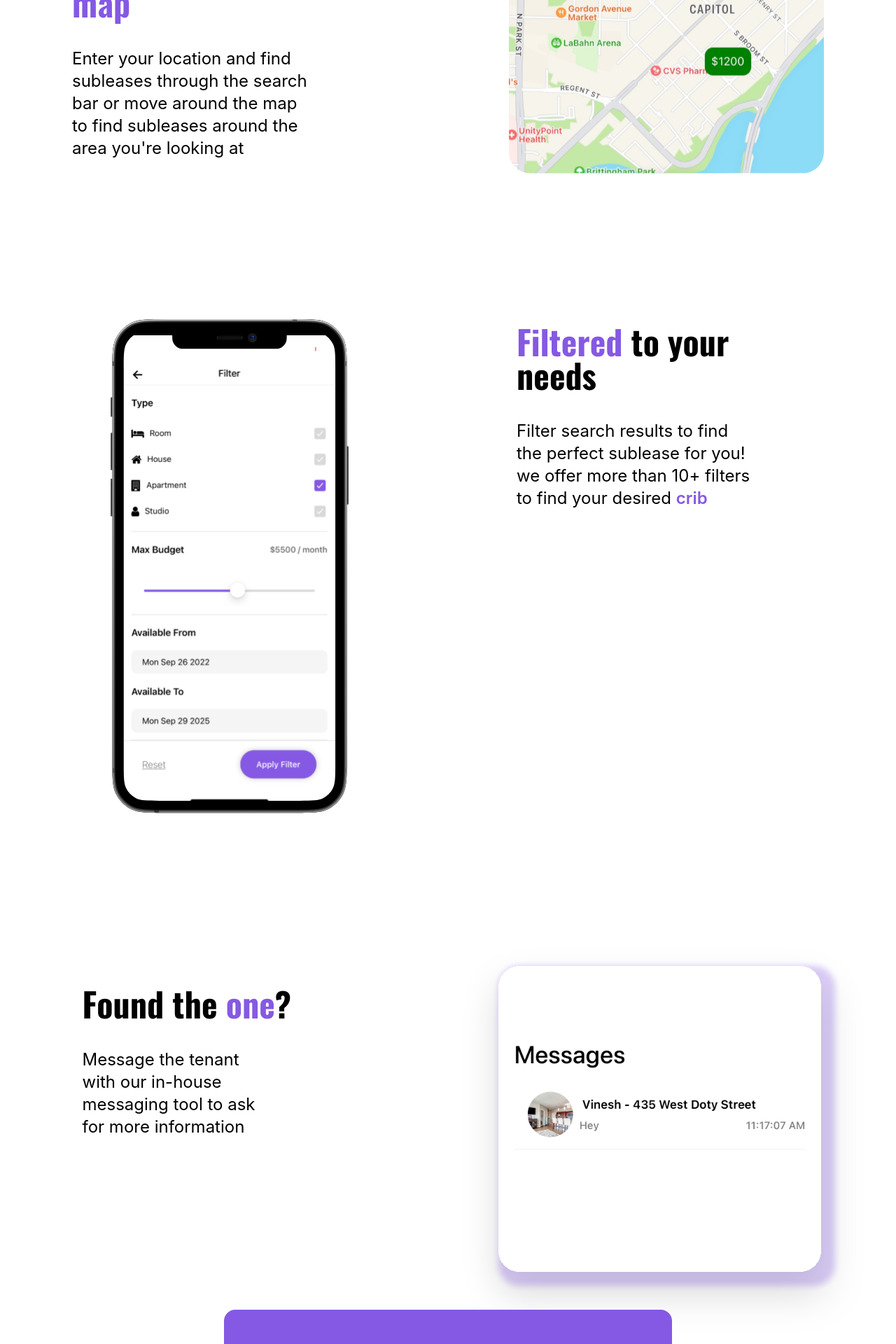
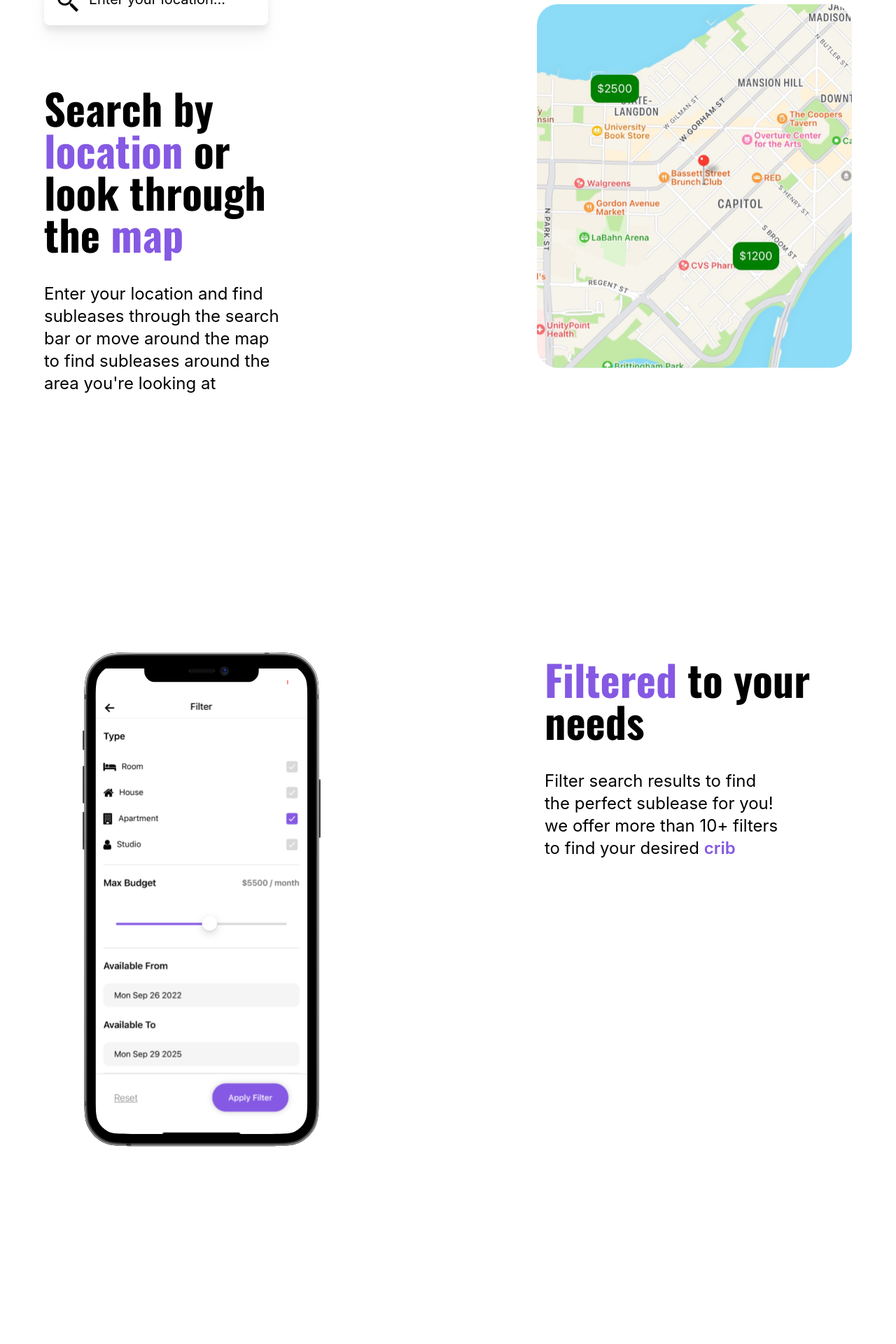
Before and after one commit to Crib-Sublease-Made-Easy/crib-web-development, a React (Create React App) app: page / in a window 1280 px wide. Shown: the part 2140-4060 px from the top of the page at 70% size. Built offline with nearby package versions, Linux system fonts and the light colour scheme.

Commit message:
Integrated updated pages from the other branch

```diff
--- a/src/pages/Filter.js
+++ b/src/pages/Filter.js
@@ -2,12 +2,12 @@ import filter from '../assets/filterScreen.svg';
 
 function FilterScreen() {
   return (
-    <div className='bg-white flex flex-col md:flex-row gap-x-60 justify-center content-center mt-40 p-6'>
+    <div className='bg-white flex flex-col md:flex-row gap-x-80 justify-center content-center mt-80 p-6'>
       <img alt='filterpic' className='' src={filter}>
       </img>
       <div className='w-96 pt-2'>
         <h1 className='border-box w-90 text-left'>
-          <p className='font-oswald font-bold text-5xl'> <span className='text-[#8559E3]'> Filtered</span> to your needs</p>
+          <p className='font-oswald font-bold text-6xl'> <span className='text-[#8559E3]'> Filtered</span> to your needs</p>
         </h1>
         <p className='font-roboto p-0 lg:pt-10 lg:pr-10 text-left text-2xl text-soft'>
           Filter search results to find the perfect sublease for you! we offer more than 10+ filters to find your desired <div className='inline text-[#8559E3] font-semibold'>crib</div>
--- a/src/pages/Map.js
+++ b/src/pages/Map.js
@@ -3,7 +3,7 @@ import search from '../assets/search-48.png'
 
 function MapScreen() {
   return (
-    <div className='bg-white flex flex-col md:flex-row gap-x-60 justify-center content-center mt-20 p-6'>
+    <div className='bg-white flex flex-col md:flex-row gap-x-80 justify-center content-center mt-80 p-6'>
     {/* The color is  #8559E3 purple, black, white*/}
     <div className='w-96 p-0'>
       <div className='border-box w-80 h-15 bg-white drop-shadow-xl rounded-lg p-4'>
@@ -14,7 +14,7 @@ function MapScreen() {
           </h1>
       </div>
       <div className='mt-20 pt-2 '>
-        <h1 className='font-oswald font-bold text-5xl'>
+        <h1 className='font-oswald font-bold text-6xl'>
           Search by <span className='text-[#8559E3]'>location</span> or look through the <span className='text-[#8559E3]'>map</span>
         </h1>
       <p className='font-roboto pt-10 pr-10 text-left text-2xl'>
--- a/src/pages/Message.js
+++ b/src/pages/Message.js
@@ -6,17 +6,17 @@ import msg from '../assets/messageScreenShot.svg';
  */
 function MessagePage() {
   return (
-    <div className='bg-white flex flex-col md:flex-row gap-x-60 justify-center content-center mt-40 p-6'>
+    <div className='bg-white flex flex-col md:flex-row gap-x-80 justify-center content-center mt-80 p-6'>
       {/* The color is  #8559E3 purple, black, white*/}
-      <div className='w-96 p-10'>
+      <div className='w-96 pl-7'>
         <h1 className='border-box w-96 text-left'>
-          <p className='font-oswald font-bold text-5xl'> Found the <span className='text-[#8559E3]'> one</span>?</p>
+          <p className='font-oswald font-bold text-6xl'> Found the <span className='text-[#8559E3]'> one</span>?</p>
         </h1>
         <p className='font-roboto pt-10 pr-10 text-left text-2xl text-soft'>
           Message the tenant with our in-house messaging tool to ask for more information
         </p>
       </div>
-      <img alt='msgSS' src={msg} className='rounded-lg drop-shadow-2xl hover:drop-shadow-sm'>
+      <img alt='msgSS' src={msg} className='p-0'>
       </img>
     </div>
   )
--- a/src/pages/PostProperties.js
+++ b/src/pages/PostProperties.js
@@ -4,7 +4,7 @@ import Screen from '../assets/post-properties-screen.png';
 
 const PostProperties = () => {
   return (
-      <div className="bg-white flex flex-col justify-center items-center md:px-80 mb-80">
+      <div className="bg-white flex flex-col justify-center items-center md:px-80 mb-80 mt-80">
         <div className="bg-brand p-20 rounded-2xl flex relative pr-72 overflow-hidden">
           <div>
             <h1 className="font-oswald font-bold text-6xl text-white">
```
